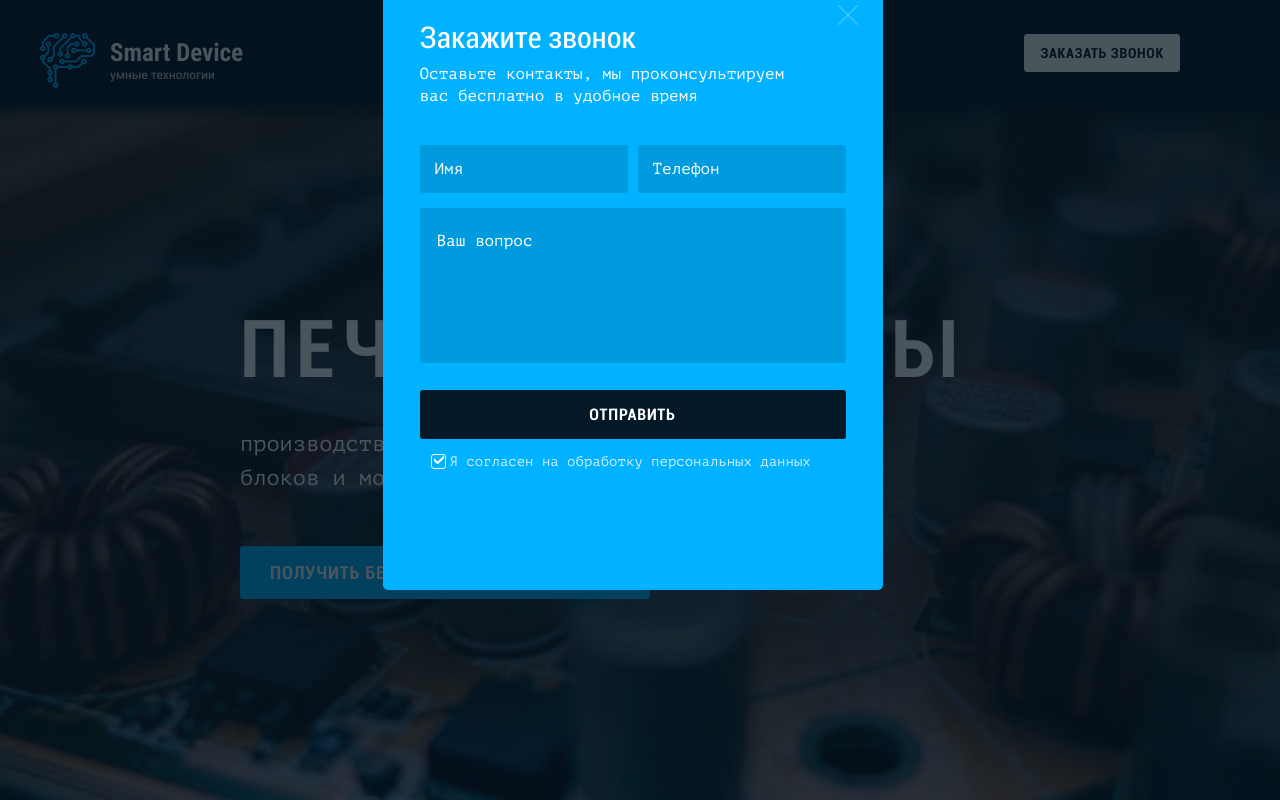
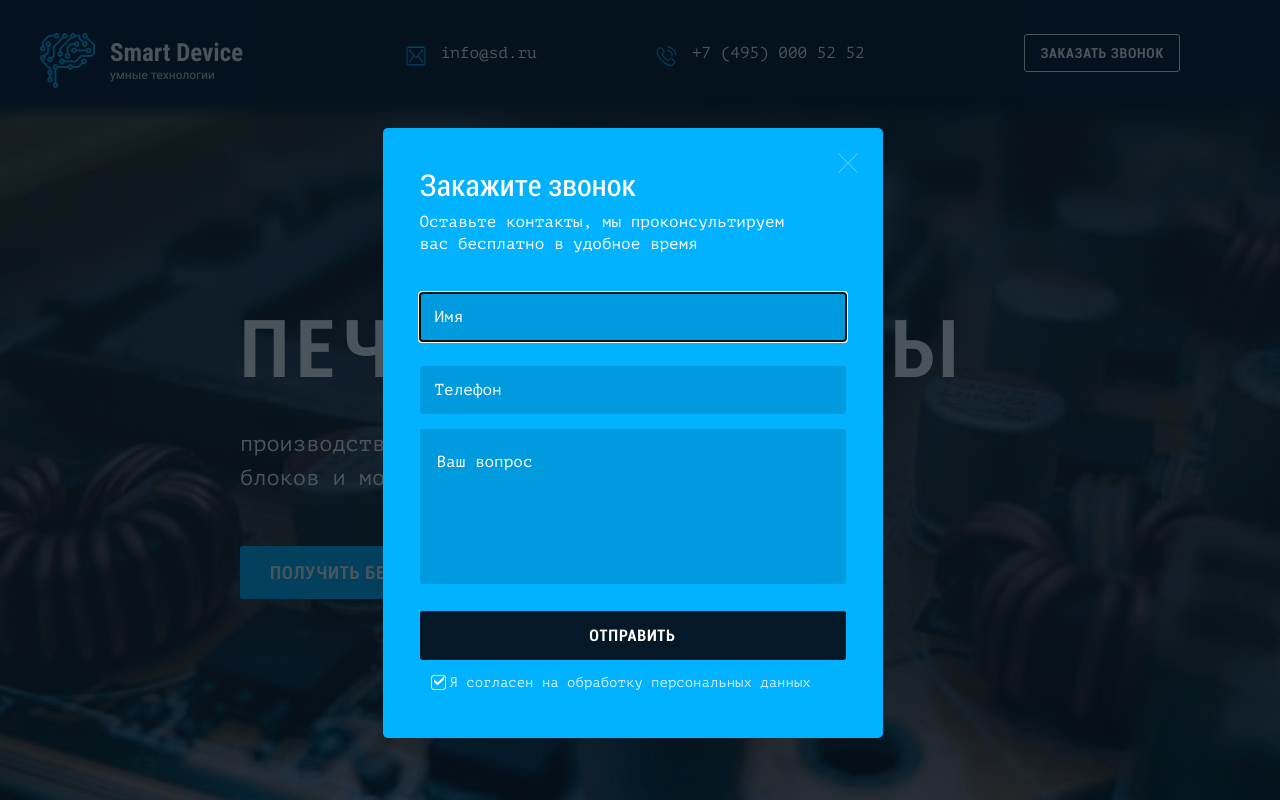
Before and after one commit to blessMe-Padre/accelerator-template__smart, a website built with webpack: page source/index.html in a window 1280 px wide. Both pictures are taken after a click on the button "ЗАКАЗАТЬ ЗВОНОК". Shown: the top 800 px of the page. Built offline with nearby package versions, Linux system fonts and the light colour scheme; files whose address does not match are found by name.

Commit message:
bag fix1.3

```diff
--- a/source/js/main.js
+++ b/source/js/main.js
@@ -55,6 +55,7 @@ window.addEventListener('DOMContentLoaded', () => {
   const closeBtn = document.querySelector('.popup__btn');
   const popup = document.querySelector('.popup');
   const popupBody = document.querySelector('.popup__body');
+  const modal = document.querySelector('.popup__content');
   const body = document.querySelector('.page__body');
   const userName = document.querySelector('#loginName');
 
@@ -62,18 +63,31 @@ window.addEventListener('DOMContentLoaded', () => {
   if (popup) {
     headerBnt.addEventListener('click', openPopup);
     closeBtn.addEventListener('click', closePopup);
+    focusRestrict();
   }
 
   function openPopup() {
-    userName.focus();
     popup.classList.add('popup--show');
     body.classList.add('page__body--lock');
+    popupBody.setAttribute('tabindex', '0');
+    popupBody.focus();
+    userName.focus();
   }
 
   function closePopup() {
     popup.classList.remove('popup--show');
     body.classList.remove('page__body--lock');
   }
+
+  function focusRestrict(event) {
+    document.addEventListener('focus', function (evt) {
+      if (popupBody && !popupBody.contains(evt.target)) {
+        evt.stopPropagation();
+        closeBtn.focus();
+      }
+    }, true);
+  }
+
 
   // закрываем окно по esc
   window.addEventListener('keydown', function (evt) {
--- a/source/sass/blocks/form.scss
+++ b/source/sass/blocks/form.scss
@@ -136,6 +136,11 @@
   margin-top: 10px;
 }
 
+.form__item--popup {
+  display: flex;
+  flex-wrap: wrap;
+}
+
 .form__item--popup input {
   display: block;
   width: 100%;
--- a/source/sass/blocks/popup.scss
+++ b/source/sass/blocks/popup.scss
@@ -1,23 +1,26 @@
 .popup {
-  display: none;
+  opacity: 0;
+  visibility: hidden;
   position: fixed;
   width: 100%;
   height: 100%;
   background-color: $color-transparent;
   top: 0;
   left: 0;
+  z-index: 70;
   overflow-y: auto;
   overflow-x: hidden;
-  z-index: 70;
 }
 
 .popup--show {
-  display: block;
+  opacity: 1;
+  visibility: visible;
 }
 
 .popup__body {
   width: 100%;
-  height: 100%;
+  min-height: 100%;
+  padding: 30px 10px;
   display: flex;
   align-items: center;
   justify-content: center;
@@ -27,12 +30,12 @@
   position: relative;
   box-sizing: border-box;
   max-width: 500px;
-  height: 610px;
+  min-height: 610px;
   padding: 37px;
   background-color: $color-dodger-blue;
   border-radius: 5px;
   margin-left: -15px;
-  margin-top: -230px;
+  margin-top: 65px;
 
   @include vp-1023 {
     padding: 20px;
```
Also changed, not shown: build/css/style.css, build/css/style.min.css, build/js/main.min.js, 2 other files.
